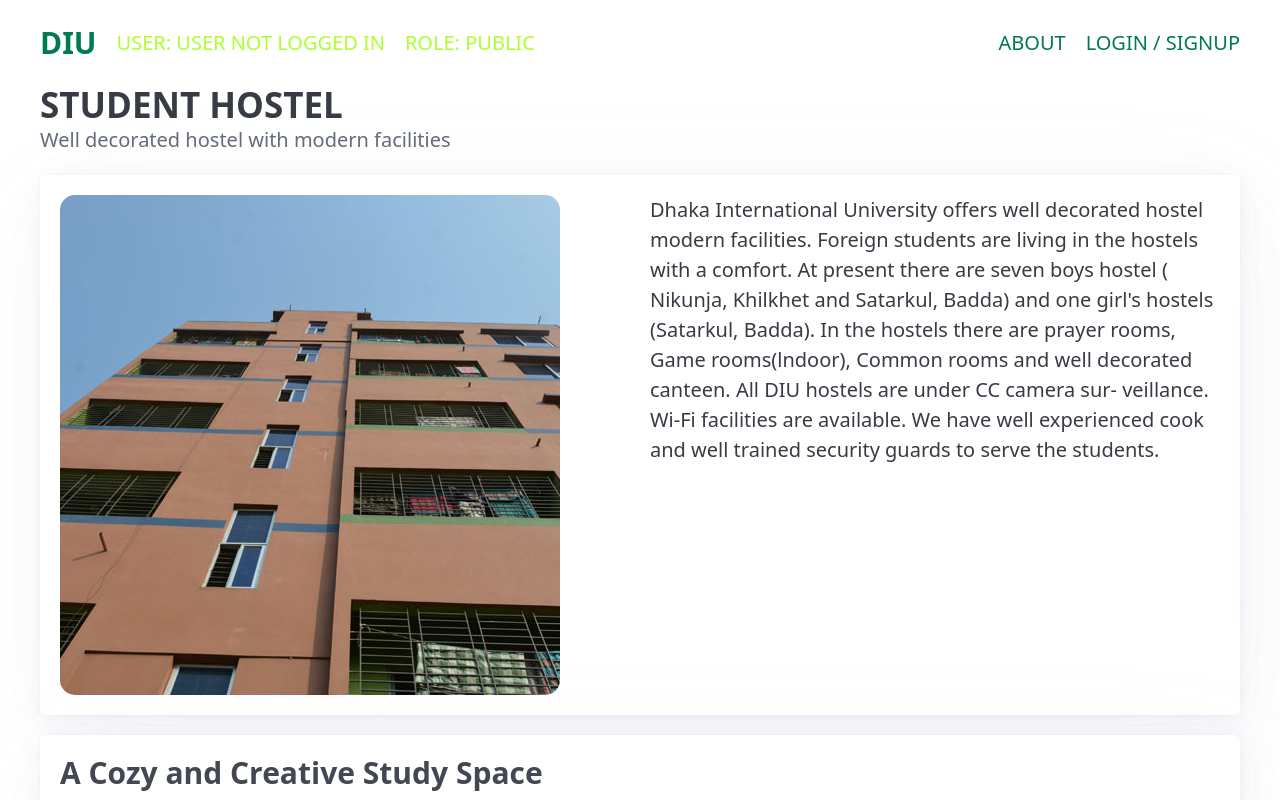
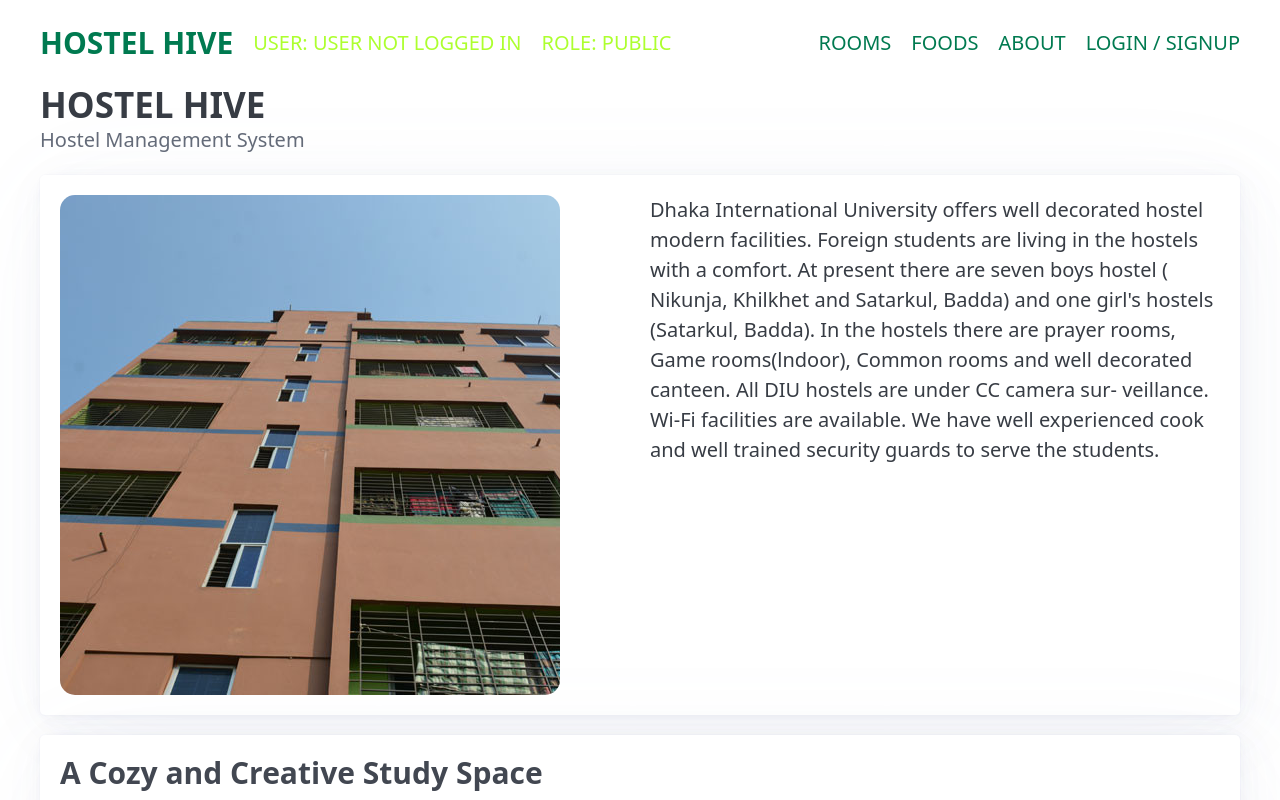
Before and after one commit to push-on/Hostel_Hive_Project_React_Firebase, a React (Vite) app: page / in a window 1280 px wide. Shown: the top 800 px of the page. Built offline with nearby package versions, Linux system fonts and the light colour scheme.

Commit message:
Update 09/29/2023 20:49:27

```diff
--- a/src/App.tsx
+++ b/src/App.tsx
@@ -27,6 +27,8 @@ import StudentSettings from "./pages/Student/StudentSettings"
 import StaffRole from "./pages/Staff/StaffRole"
 import StaffSettings from "./pages/Staff/StaffSettings"
 import StaffSchedule from "./pages/Staff/StaffScedule"
+import RootFoods from "./pages/HomePage/RootFoods"
+import RootRooms from "./pages/HomePage/RootRooms"
 
 export default function App() {
   const location = useLocation()
@@ -94,32 +96,17 @@ export default function App() {
               <Route path="settings" element={<Settings />} />
             </Route>
           </Route>
-          <Route path="/" element={
-            <motion.div
-              initial={{ x: '100vw', opacity: 0 }}
-              animate={{ x: '0vw', opacity: 1 }}
-              exit={{ x: '-100vw', opacity: 0 }}
-              transition={{ ease: 'easeInOut', duration: 0.2 }}
-            >
-              <RootPage />
-            </motion.div>
-          } />
+          <Route path="/" element={<RootPage />} />
+          <Route path="/foods" element={<RootFoods />} />
+          <Route path="/rooms" element={<RootRooms />} />
+          <Route />
           <Route path="/login" element={
             <Login />
           } />
           <Route path="/signup" element={
             <SignUp />
           } />
-          <Route path="/about" element={
-            <motion.div
-              initial={{ x: '100vw', opacity: 0 }}
-              animate={{ x: '0vw', opacity: 1 }}
-              exit={{ x: '-100vw', opacity: 0 }}
-              transition={{ ease: 'easeInOut', duration: 0.2 }}
-            >
-              <About />
-            </motion.div>
-          } />
+          <Route path="/about" element={<About />} />
           <Route path="*" element={
             <motion.div
               initial={{ x: '100vw', opacity: 0 }}
--- /dev/null
+++ b/src/components/Footer.tsx
@@ -0,0 +1,38 @@
+import { BsFacebook, BsInstagram, BsTwitter } from "react-icons/bs"
+
+
+export default function Footer() {
+	return (
+		<footer >
+			<div className="grid">
+				<div>
+					<h4>STUDENT HOSTEL</h4>
+					<p>A place to live, learn, and grow</p>
+					<ul>
+						<li><a href="/">About us</a></li>
+						<li><a href="/">Contact us</a></li>
+						<li><a href="/">Privacy policy</a></li>
+					</ul>
+				</div>
+				<div>
+					<h4>FOLLOW US</h4>
+					<p>Stay connected with us on social media</p>
+					<ul className="social-icons">
+						<li><BsFacebook /> <a href="https://www.facebook.com/diu.net.bd/">Facebook</a></li>
+						<li><BsTwitter /> <a href="https://twitter.com/diubd">Twitter</a></li>
+						<li><BsInstagram /> <a href="https://www.instagram.com/diu.net.bd/">Instagram</a></li>
+					</ul>
+				</div>
+				<div>
+					<h4>SUBSCRIBE</h4>
+					<p>Get the latest news and updates from our hostel</p>
+					<form action="#" method="post">
+						<input type="email" name="email" placeholder="Enter your email" />
+						<button type="submit">Subscribe</button>
+					</form>
+				</div>
+			</div>
+			<p className="copy">&copy; 2023 Dhaka International University. All rights reserved.</p>
+		</footer>
+	)
+}
--- /dev/null
+++ b/src/components/NavBar.tsx
@@ -0,0 +1,38 @@
+import { useContext } from "react"
+import { Link, useLocation } from "react-router-dom"
+import { AuthContext } from "../context/AuthContext"
+
+
+export default function NavBar() {
+	const { currentUser, currentRole } = useContext(AuthContext)
+	let curLoc = useLocation()
+
+	return (
+		<nav style={{ textTransform: "uppercase" }}>
+			<ul>
+				<li style={{ fontSize: "30px" }}><strong><Link to="/">Hostel Hive</Link></strong></li>
+				<li style={{ color: "greenyellow" }}>User: {currentUser === null ? "User Not Logged in" : currentUser?.email}</li>
+				<li className="nowrap" style={{ color: "greenyellow" }}>Role: {currentRole === null ? "Public" : currentRole}</li>
+			</ul>
+			<ul>
+				{curLoc.pathname === "/rooms" ? null : <li><Link to="/rooms">Rooms</Link></li>}
+				{curLoc.pathname === "/foods" ? null : <li><Link to="/foods">Foods</Link></li>}
+				{curLoc.pathname === "/" ? <li><Link to="/about">About</Link></li> : <li><Link to="/">Home</Link></li>}
+				{currentUser !== null && currentRole === "admin"
+					?
+					(<li><Link to="/dashboard">Admin Dashboard</Link></li>)
+					:
+					currentUser !== null && currentRole === "student"
+						?
+						(<li><Link to="/student">Student Dashboard</Link></li>)
+						:
+						currentUser !== null && currentRole === "staff"
+							?
+							(<li><Link to="/staff">Staff Dashboard</Link></li>)
+							:
+							(<li><Link to="/login">Login / SignUp</Link></li>)
+				}
+			</ul>
+		</nav>
+	)
+}
--- a/src/context/AuthContext.tsx
+++ b/src/context/AuthContext.tsx
@@ -13,8 +13,8 @@ interface AuthContextValue {
 }
 
 const INITIAL_STATE: AuthState = {
-	currentUser: JSON.parse(localStorage.getItem('user') as string) || null,
-	currentRole: JSON.parse(localStorage.getItem('role') as string) || null
+	currentUser: localStorage.getItem('user') ? JSON.parse(localStorage.getItem('user') as string) || null : null,
+	currentRole: localStorage.getItem('user') ? JSON.parse(localStorage.getItem('role') as string) || null : null
 }
 
 export const AuthContext = createContext<AuthContextValue>({
--- a/src/pages/About.tsx
+++ b/src/pages/About.tsx
@@ -1,38 +1,12 @@
-import { Link } from "react-router-dom"
 import Profile_Image from "../assets/Profile_pics/profile.webp"
-import { useContext } from "react"
-import { AuthContext } from "../context/AuthContext"
-import { BsFacebook, BsInstagram, BsTwitter } from "react-icons/bs"
+import Footer from "../components/Footer"
+import NavBar from "../components/NavBar"
 
 export default function About() {
-	const { currentUser , currentRole } = useContext(AuthContext)
 
 	return (
 		<div className="container">
-			<nav style={{ textTransform: "uppercase" }}>
-				<ul>
-					<li style={{ fontSize: "30px" }}><strong><Link to="/">DIU</Link></strong></li>
-					<li style={{ color: "greenyellow" }}>User: {currentUser === null ? "User Not Logged in" : currentUser?.email}</li>
-					<li className="nowrap" style={{ color: "greenyellow" }}>Role: {currentRole === null ? "Public" : currentRole}</li>
-				</ul>
-				<ul>
-					<li><Link to="/">Home</Link></li>
-					{currentUser !== null && currentRole === "admin"
-						?
-						(<li><Link to="/dashboard">Admin Dashboard</Link></li>)
-						:
-						currentUser !== null && currentRole === "student"
-							?
-							(<li><Link to="/student">Student Dashboard</Link></li>)
-							:
-							currentUser !== null && currentRole === "staff"
-								?
-								(<li><Link to="/staff">Staff Dashboard</Link></li>)
-								:
-								(<li><Link to="/login">Login / SignUp</Link></li>)
-					}
-				</ul>
-			</nav>
+			<NavBar />
 
 			<article>
 				<header>
@@ -130,38 +104,8 @@ export default function About() {
 				</header>
 			</article>
 			<article>
+				<Footer />
 
-				<footer >
-					<div className="grid">
-						<div>
-							<h4>STUDENT HOSTEL</h4>
-							<p>A place to live, learn, and grow</p>
-							<ul>
-								<li><a href="/">About us</a></li>
-								<li><a href="/">Contact us</a></li>
-								<li><a href="/">Privacy policy</a></li>
-							</ul>
-						</div>
-						<div>
-							<h4>FOLLOW US</h4>
-							<p>Stay connected with us on social media</p>
-							<ul className="social-icons">
-								<li><BsFacebook /> <a href="https://www.facebook.com/diu.net.bd/">Facebook</a></li>
-								<li><BsTwitter /> <a href="https://twitter.com/diubd">Twitter</a></li>
-								<li><BsInstagram /> <a href="https://www.instagram.com/diu.net.bd/">Instagram</a></li>
-							</ul>
-						</div>
-						<div>
-							<h4>SUBSCRIBE</h4>
-							<p>Get the latest news and updates from our hostel</p>
-							<form action="#" method="post">
-								<input type="email" name="email" placeholder="Enter your email" />
-								<button type="submit">Subscribe</button>
-							</form>
-						</div>
-					</div>
-					<p className="copy">&copy; 2023 Dhaka International University. All rights reserved.</p>
-				</footer>
 			</article>
 		</div>
 	)
--- a/src/pages/Dashboard.tsx
+++ b/src/pages/Dashboard.tsx
@@ -29,7 +29,7 @@ export default function Dashboard() {
 		<div className="container">
 			<nav style={{ textTransform: "uppercase" }}>
 				<ul>
-					<li style={{ fontSize: "30px" }}><strong><Link to="/">DIU</Link></strong></li>
+					<li style={{ fontSize: "30px" }}><strong><Link to="/">HOSETEL HIVE</Link></strong></li>
 					<li style={{ color: "greenyellow" }}>User: {currentUser === null ? "User Not Logged in" : currentUser?.email}</li>
 					<li className="nowrap" style={{ color: "greenyellow" }}>Role: {currentRole === null ? "Public" : currentRole}</li>
 				</ul>
--- /dev/null
+++ b/src/pages/HomePage/RootFoods.tsx
@@ -0,0 +1,26 @@
+import { motion } from "framer-motion"
+import Footer from "../../components/Footer"
+import NavBar from "../../components/NavBar"
+
+export default function RootFoods() {
+	return (
+		<div className="container">
+			<NavBar />
+			<motion.div
+				initial={{ x: '100vw', opacity: 0 }}
+				animate={{ x: '0vw', opacity: 1 }}
+				exit={{ x: '-100vw', opacity: 0 }}
+				transition={{ ease: 'easeInOut', duration: 0.2 }}>
+				<article>
+					<header>
+						<h1>Foods</h1>
+					</header>
+					<footer>
+
+					</footer>
+				</article>
+			</motion.div>
+			<Footer />
+		</div>
+	)
+}
--- /dev/null
+++ b/src/pages/HomePage/RootRooms.tsx
@@ -0,0 +1,29 @@
+
+import Footer from "../../components/Footer"
+import NavBar from "../../components/NavBar"
+import { motion } from "framer-motion"
+
+export default function RootRooms() {
+
+	return (
+		<div className="container">
+			<NavBar />
+
+			<motion.div
+				initial={{ x: '100vw', opacity: 0 }}
+				animate={{ x: '0vw', opacity: 1 }}
+				exit={{ x: '-100vw', opacity: 0 }}
+				transition={{ ease: 'easeInOut', duration: 0.2 }}>
+				<article>
+					<header>
+						<h1>Rooms</h1>
+					</header>
+					<footer>
+
+					</footer>
+				</article>
+			</motion.div>
+			<Footer />
+		</div>
+	)
+}
--- a/src/pages/RootPage.tsx
+++ b/src/pages/RootPage.tsx
@@ -1,5 +1,3 @@
-import { Link } from "react-router-dom"
-import { BsFacebook, BsInstagram, BsTwitter } from "react-icons/bs"
 import HosteImg from "../assets/Hostel.jpg"
 import img_one from "../assets/Hostel_Imgs/1.webp"
 import img_two from "../assets/Hostel_Imgs/2.webp"
@@ -7,44 +5,31 @@ import img_three from "../assets/Hostel_Imgs/3.webp"
 import { useContext } from "react"
 import { AuthContext } from "../context/AuthContext"
 import { Toaster } from "react-hot-toast"
+import Footer from "../components/Footer"
+import NavBar from "../components/NavBar"
+import { motion } from "framer-motion"
 
 
 export default function RootPage() {
-	const { currentUser, currentRole } = useContext(AuthContext)
+	const { currentRole } = useContext(AuthContext)
 	console.log(currentRole)
 
 	return (
 		<div className="container">
-			<nav style={{ textTransform: "uppercase" }}>
-				<ul>
-					<li style={{ fontSize: "30px" }}><strong><Link to="/">DIU</Link></strong></li>
-					<li style={{ color: "greenyellow" }}>User: {currentUser === null ? "User Not Logged in" : currentUser?.email}</li>
-					<li className="nowrap" style={{ color: "greenyellow" }}>Role: {currentRole === null ? "Public" : currentRole}</li>
-				</ul>
-				<ul>
-					<li><Link to="/about">About</Link></li>
-					{currentUser !== null && currentRole === "admin"
-						?
-						(<li><Link to="/dashboard">Admin Dashboard</Link></li>)
-						:
-						currentUser !== null && currentRole === "student"
-							?
-							(<li><Link to="/student">Student Dashboard</Link></li>)
-							:
-							currentUser !== null && currentRole === "staff"
-								?
-								(<li><Link to="/staff">Staff Dashboard</Link></li>)
-								:
-								(<li><Link to="/login">Login / SignUp</Link></li>)
-					}
-				</ul>
-			</nav>
+			<NavBar />
+			<motion.div
+				initial={{ x: '100vw', opacity: 0 }}
+				animate={{ x: '0vw', opacity: 1 }}
+				exit={{ x: '-100vw', opacity: 0 }}
+				transition={{ ease: 'easeInOut', duration: 0.2 }}
+
+			>
 
 				<header>
 					<Toaster />
 					<hgroup>
-					<h2>STUDENT HOSTEL</h2>
-					<p>Well decorated hostel with modern facilities</p>
+						<h2>HOSTEL HIVE</h2>
+						<p>Hostel Management System</p>
 					</hgroup>
 					<article className="grid">
 						<img src={HosteImg} alt="" />
@@ -87,38 +72,10 @@ export default function RootPage() {
 				</header>
 				<article>
 
-				<footer >
-					<div className="grid">
-						<div>
-							<h4>STUDENT HOSTEL</h4>
-							<p>A place to live, learn, and grow</p>
-							<ul>
-								<li><a href="/">About us</a></li>
-								<li><a href="/">Contact us</a></li>
-								<li><a href="/">Privacy policy</a></li>
-							</ul>
-						</div>
-						<div>
-							<h4>FOLLOW US</h4>
-							<p>Stay connected with us on social media</p>
-							<ul className="social-icons">
-								<li><BsFacebook /> <a href="https://www.facebook.com/diu.net.bd/">Facebook</a></li>
-								<li><BsTwitter /> <a href="https://twitter.com/diubd">Twitter</a></li>
-								<li><BsInstagram /> <a href="https://www.instagram.com/diu.net.bd/">Instagram</a></li>
-							</ul>
-						</div>
-						<div>
-							<h4>SUBSCRIBE</h4>
-							<p>Get the latest news and updates from our hostel</p>
-							<form action="#" method="post">
-								<input type="email" name="email" placeholder="Enter your email" />
-								<button type="submit">Subscribe</button>
-							</form>
-						</div>
-					</div>
-					<p className="copy">&copy; 2023 Dhaka International University. All rights reserved.</p>
-				</footer>
+					<Footer />
 				</article>
+			</motion.div>
+
 		</div >
 	)
 }
--- a/src/pages/Staff/StaffDashboard.tsx
+++ b/src/pages/Staff/StaffDashboard.tsx
@@ -32,7 +32,7 @@ export default function StaffDashboard() {
 		<div className="container">
 			<nav style={{ textTransform: "uppercase" }}>
 				<ul>
-					<li style={{ fontSize: "30px" }}><strong><Link to="/">DIU</Link></strong></li>
+					<li style={{ fontSize: "30px" }}><strong><Link to="/">HOSETEL HIVE</Link></strong></li>
 					<li style={{ color: "greenyellow" }}>User: {currentUser === null ? "User Not Logged in" : currentUser?.email}</li>
 					<li className="nowrap" style={{ color: "greenyellow" }}>Role: {currentRole === null ? "Public" : currentRole}</li>
 				</ul>
--- a/src/pages/Student/StudentDashboard.tsx
+++ b/src/pages/Student/StudentDashboard.tsx
@@ -27,7 +27,7 @@ export default function StudentsDashboard() {
 		<div className="container">
 			<nav style={{ textTransform: "uppercase" }}>
 				<ul>
-					<li style={{ fontSize: "30px" }}><strong><Link to="/">DIU</Link></strong></li>
+					<li style={{ fontSize: "30px" }}><strong><Link to="/">HOSETEL HIVE</Link></strong></li>
 					<li style={{ color: "greenyellow" }}>User: {currentUser === null ? "User Not Logged in" : currentUser?.email}</li>
 					<li className="nowrap" style={{ color: "greenyellow" }}>Role: {currentRole === null ? "Public" : currentRole}</li>
 				</ul>
```
Lines whose indentation alone changed are shown as unchanged.
